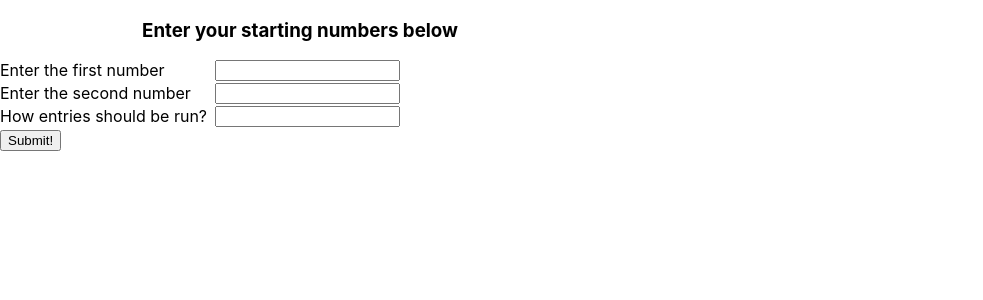
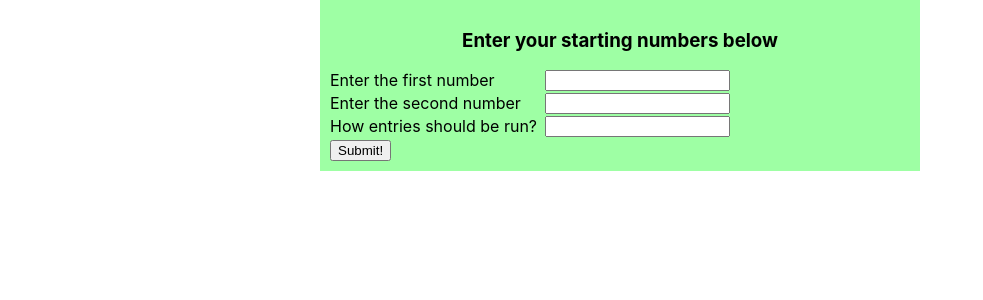
Before and after one commit to CD-Mackay/fibonacci-generator, a React (Create React App) app: page / in a window 1280 px wide. Shown: the top 300 px of the page, without its empty margins (0-983 px from the left). Built offline with nearby package versions, Linux system fonts and the light colour scheme.

Commit message:
add background colors, padding

```diff
--- a/src/Input.jsx
+++ b/src/Input.jsx
@@ -13,7 +13,7 @@ export default function Input(props) {
   }
 
   return (
-    <div>
+    <div class="input">
       <h3>Enter your starting numbers below</h3>
     <form onSubmit={event => event.preventDefault()} id="input-form">
       <div class="seperator">
--- a/src/styles.scss
+++ b/src/styles.scss
@@ -1,9 +1,15 @@
+.input {
+  padding: 10px;
+  background-color: #9EFFA4;
+}
 #input-form {
   text-align: left;
 }
 
 #output {
   text-align: left;
+  background-color: #8EE694;
+  padding: 10px;
   li {
     list-style-type: none;
     line-height: 1.5;
@@ -18,3 +24,8 @@
   margin-bottom: 2px;
   width: 400px;
 }
+
+#root {
+  width: 50vw;
+  margin: auto;
+}
```
